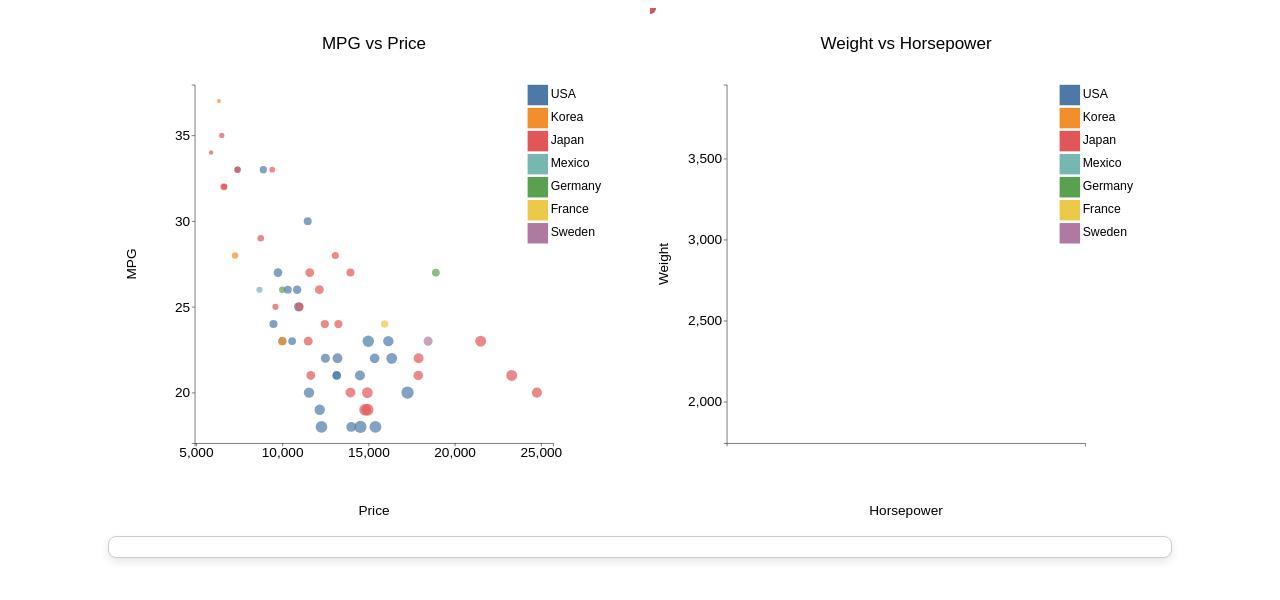
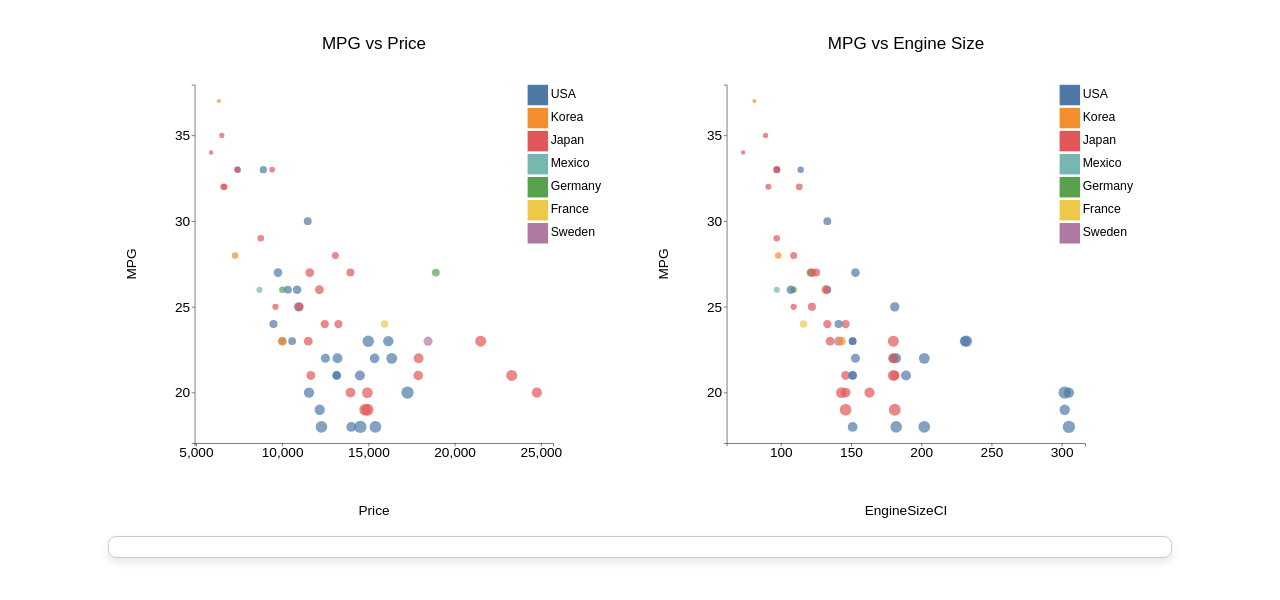
Before and after one commit to vatsal0306/DV-Activity-7, a plain HTML site: page index.html in a window 1280 px wide. Drawn offline with nearby package versions, Linux system fonts and the light colour scheme.

Commit message:
Update index.html

```diff
--- a/index.html
+++ b/index.html
@@ -2,16 +2,18 @@
 <html lang="en">
 <head>
     <meta charset="UTF-8">
-    <title>Scatter Plot Activity</title>
+    <title>Scatterplot Visualization</title>
     <style>
         body {
             font-family: sans-serif;
         }
+
         svg {
             width: 40vw;
             height: 40vw;
         }
 
+        /* Styling for the container of scatter plots */
         div {
             display: flex;
             flex-wrap: wrap;
@@ -19,6 +21,7 @@
             justify-content: center;
         }
 
+        /* Container for the list */
         .list-container {
             flex: 1;
             display: flex;
@@ -31,12 +34,14 @@
             overflow-y: auto;
         }
 
+        /* Header styling */
         .list-container h3 {
             font-size: 18px;
             color: #444;
             margin-bottom: 10px;
         }
 
+        /* Styling for the list */
         #selected-list {
             padding: 10px;
             list-style-type: none;
@@ -80,33 +85,35 @@
 </div>
 
 <script>
-    d3.csv("./data/car_sample_data.csv").then(data => {
+    d3.csv("./data/car_sample_data.csv")
+        .then(data => {
             scatter_plot(
-            data = data,
-            ax = "#figure1",
-            title = "MPG vs Price",
-            xCol = "Price",
-            yCol = "MPG",
-            rCol = "Weight",
-            legend = [],
-            colorCol = "Country",
-            margin = 150
+                data,
+                "#figure1",
+                "MPG vs Price",
+                "Price",
+                "MPG",
+                "Weight",
+                [],
+                "Country",
+                150
             );
 
             scatter_plot(
-            data = data,
-            ax = "#figure2",
-            title = "Weight vs Horsepower",
-            xCol = "Horsepower",
-            yCol = "Weight",
-            rCol = "Price",
-            legend = [],
-            colorCol = "Country",
-            margin = 150
+                data,
+                "#figure2",
+                "MPG vs Engine Size",
+                "EngineSizeCI",
+                "MPG",
+                "Weight",
+                [],
+                "Country",
+                150
             );
 
             document.addEventListener("mousemove", event => {
                 const listBox = d3.select(`#selected-list`);
+
                 const selectedPoints = Array.from(document.querySelectorAll(".selected"));
                 const ids = [...new Set(selectedPoints.map(d => +d.id.split(" ")[0].slice(3)))];
 
@@ -117,10 +124,8 @@
                         .enter()
                         .append("li")
                         .attr("class", "listVals")
-                    .text(d => {
-                        const pointData = data[d];
-                        return `ID: ${d} (${pointData.Country}): Price - ${pointData.Price}, MPG - ${pointData.MPG}`;
-                    });
+                        .text(d => `Car ID: ${d}`)
+                        .exit();
                 }
             });
         });
```
Lines whose indentation alone changed are shown as unchanged.
